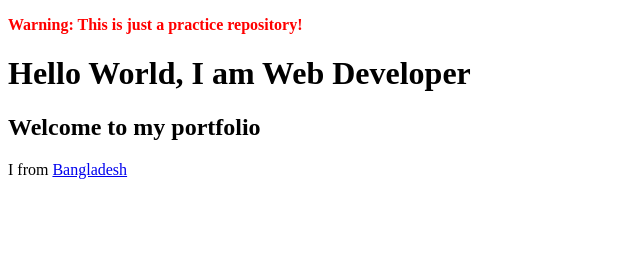
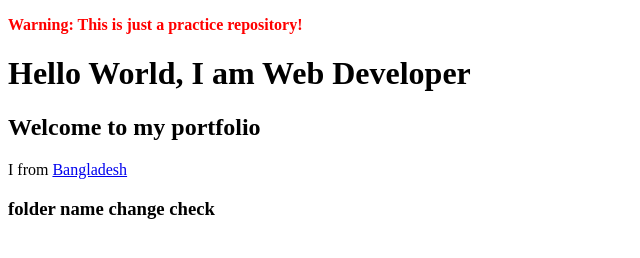
Before and after one commit to sabbirhms/developer-portfolio-test, a plain HTML site: page index.html in a window 1280 px wide. Shown: the whole page, without its empty margins (0-640 px from the left). Drawn offline with Linux system fonts and the light colour scheme.

Commit message:
folder name change

```diff
--- a/index.html
+++ b/index.html
@@ -6,13 +6,14 @@
     <title>my portfolio</title>
 </head>
 <body>
+
     <p style="color: red;"><strong>Warning: This is just a practice repository!</strong></p>
     <h1>Hello World, I am Web Developer</h1>
 
     <h2>Welcome to my portfolio</h2>
     <p>I from <a href="https://en.wikipedia.org/wiki/Bangladesh">Bangladesh</a></p>
 
-
+ <h3>folder name change check</h3>
 
 </body>
 </html>
```
